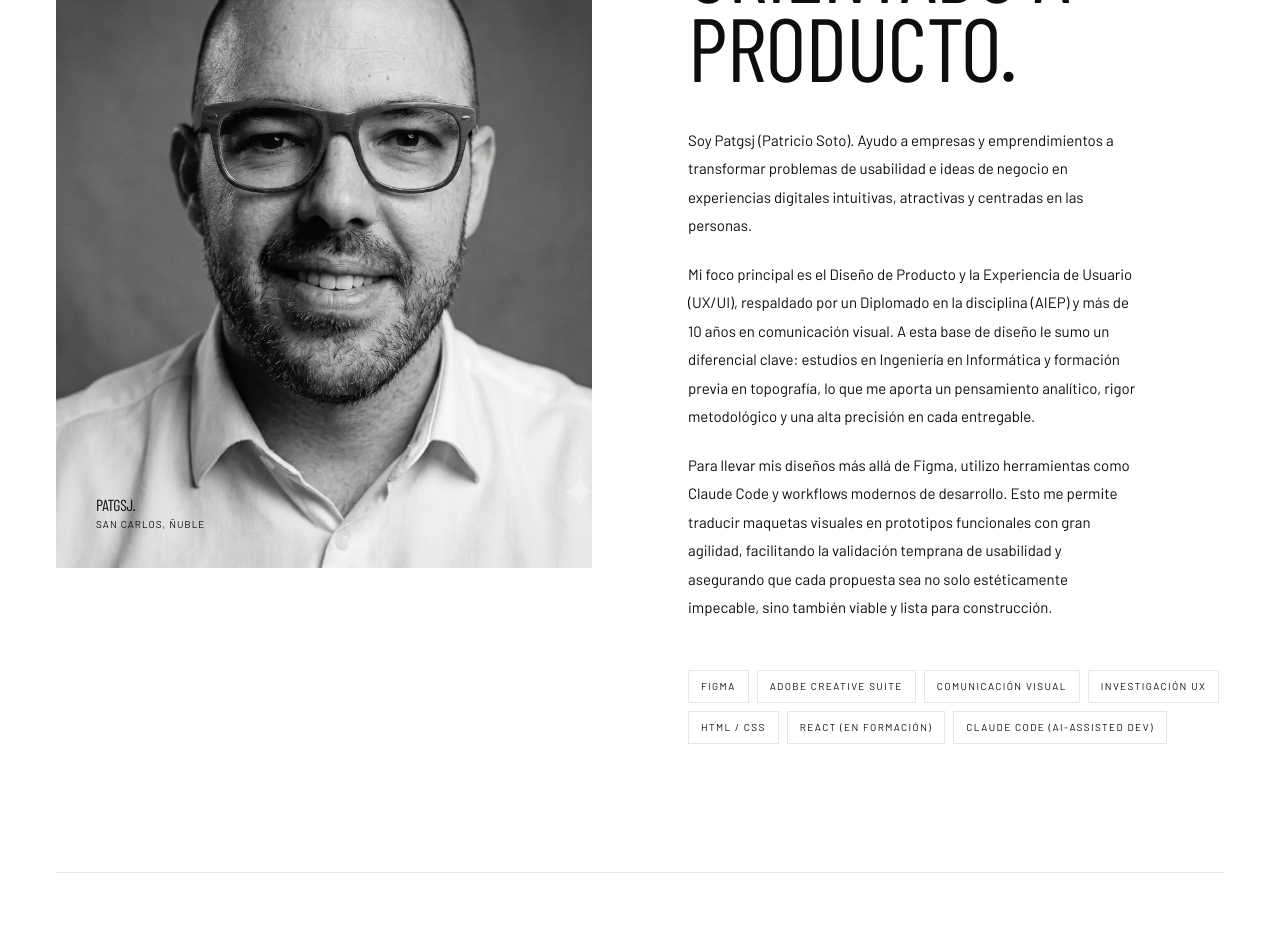
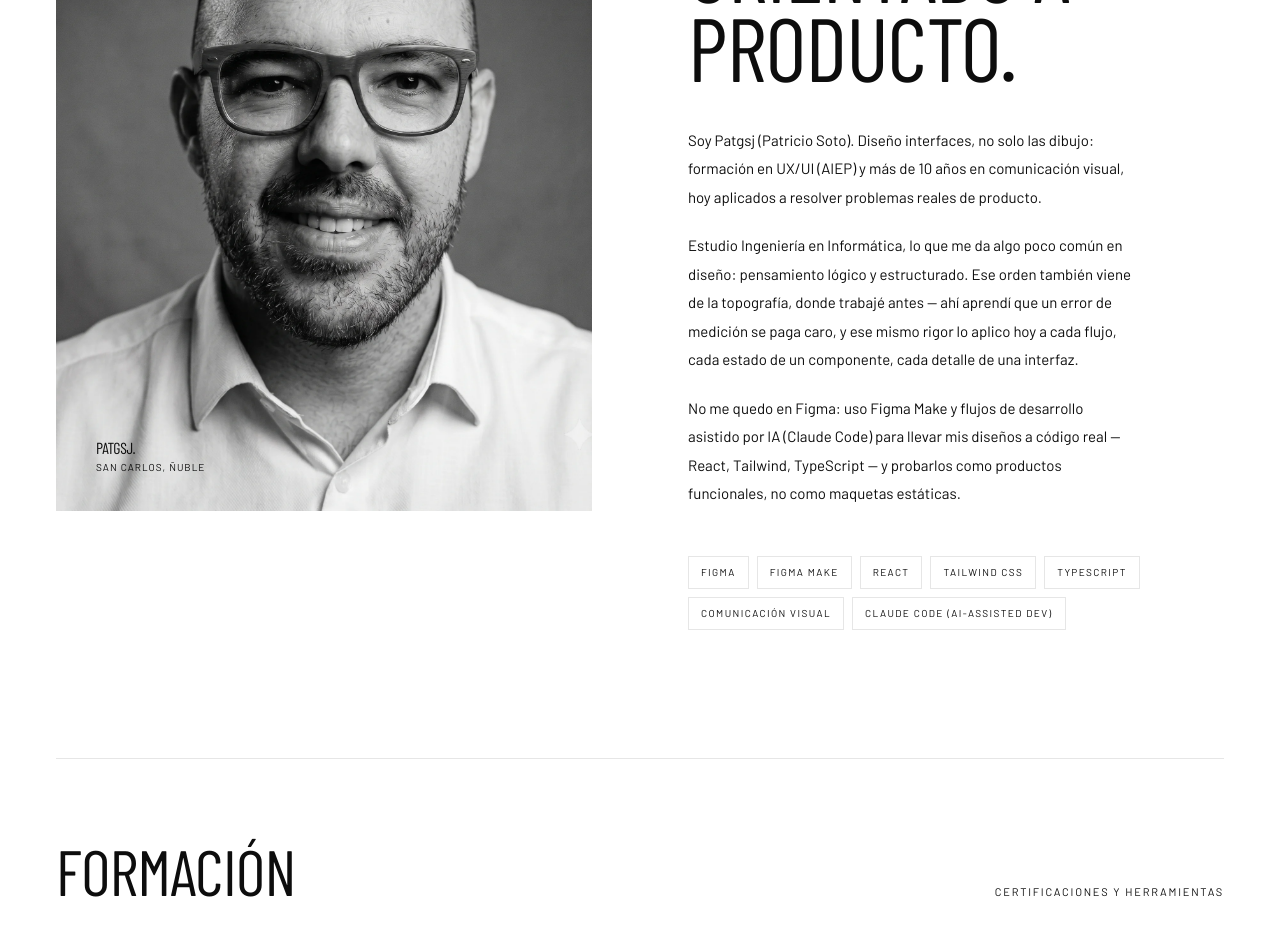
Before and after one commit to Patgsj/portafolio-ux_ui, a React (Vite) app: page / in a window 1280 px wide. Shown: the part 5980-6916 px from the top of the page. Built offline with nearby package versions, Linux system fonts and the light colour scheme; a web font is replaced by a local one.

Commit message:
copy: rewrite Sobre mí body with personal-branding pass
Reframes the About copy around the UX/UI + logic/precision hybrid
angle (topografía, Ingeniería en Informática) and Figma Make + Claude
Code as the path from design to real code. Refreshes the tool tags to
match the actual stack.

```diff
--- a/src/app/App.tsx
+++ b/src/app/App.tsx
@@ -816,18 +816,18 @@ function About() {
 
             <div className="space-y-5 max-w-md">
               <p className="font-['Barlow'] font-300 text-[15px] leading-[1.9] text-foreground">
-                Soy Patgsj (Patricio Soto). Ayudo a empresas y emprendimientos a transformar problemas de usabilidad e ideas de negocio en experiencias digitales intuitivas, atractivas y centradas en las personas.
+                Soy Patgsj (Patricio Soto). Diseño interfaces, no solo las dibujo: formación en UX/UI (AIEP) y más de 10 años en comunicación visual, hoy aplicados a resolver problemas reales de producto.
               </p>
               <p className="font-['Barlow'] font-300 text-[15px] leading-[1.9] text-muted-foreground">
-                Mi foco principal es el Diseño de Producto y la Experiencia de Usuario (UX/UI), respaldado por un Diplomado en la disciplina (AIEP) y más de 10 años en comunicación visual. A esta base de diseño le sumo un diferencial clave: estudios en Ingeniería en Informática y formación previa en topografía, lo que me aporta un pensamiento analítico, rigor metodológico y una alta precisión en cada entregable.
+                Estudio Ingeniería en Informática, lo que me da algo poco común en diseño: pensamiento lógico y estructurado. Ese orden también viene de la topografía, donde trabajé antes — ahí aprendí que un error de medición se paga caro, y ese mismo rigor lo aplico hoy a cada flujo, cada estado de un componente, cada detalle de una interfaz.
               </p>
               <p className="font-['Barlow'] font-300 text-[15px] leading-[1.9] text-muted-foreground">
-                Para llevar mis diseños más allá de Figma, utilizo herramientas como Claude Code y workflows modernos de desarrollo. Esto me permite traducir maquetas visuales en prototipos funcionales con gran agilidad, facilitando la validación temprana de usabilidad y asegurando que cada propuesta sea no solo estéticamente impecable, sino también viable y lista para construcción.
+                No me quedo en Figma: uso Figma Make y flujos de desarrollo asistido por IA (Claude Code) para llevar mis diseños a código real — React, Tailwind, TypeScript — y probarlos como productos funcionales, no como maquetas estáticas.
               </p>
             </div>
 
             <div className="flex flex-wrap gap-2 pt-2">
-              {["Figma", "Adobe Creative Suite", "Comunicación Visual", "Investigación UX", "HTML / CSS", "React (en formación)", "Claude Code (AI-Assisted Dev)"].map((t) => (
+              {["Figma", "Figma Make", "React", "Tailwind CSS", "TypeScript", "Comunicación Visual", "Claude Code (AI-Assisted Dev)"].map((t) => (
                 <span
                   key={t}
                   className="font-['Barlow'] font-300 text-[10px] uppercase tracking-[0.14em] border border-border px-3 py-2 text-muted-foreground hover:border-foreground hover:text-foreground transition-all duration-200"
```
Also changed, not shown: 3 other files (tests, documents, lock files or other folders).
